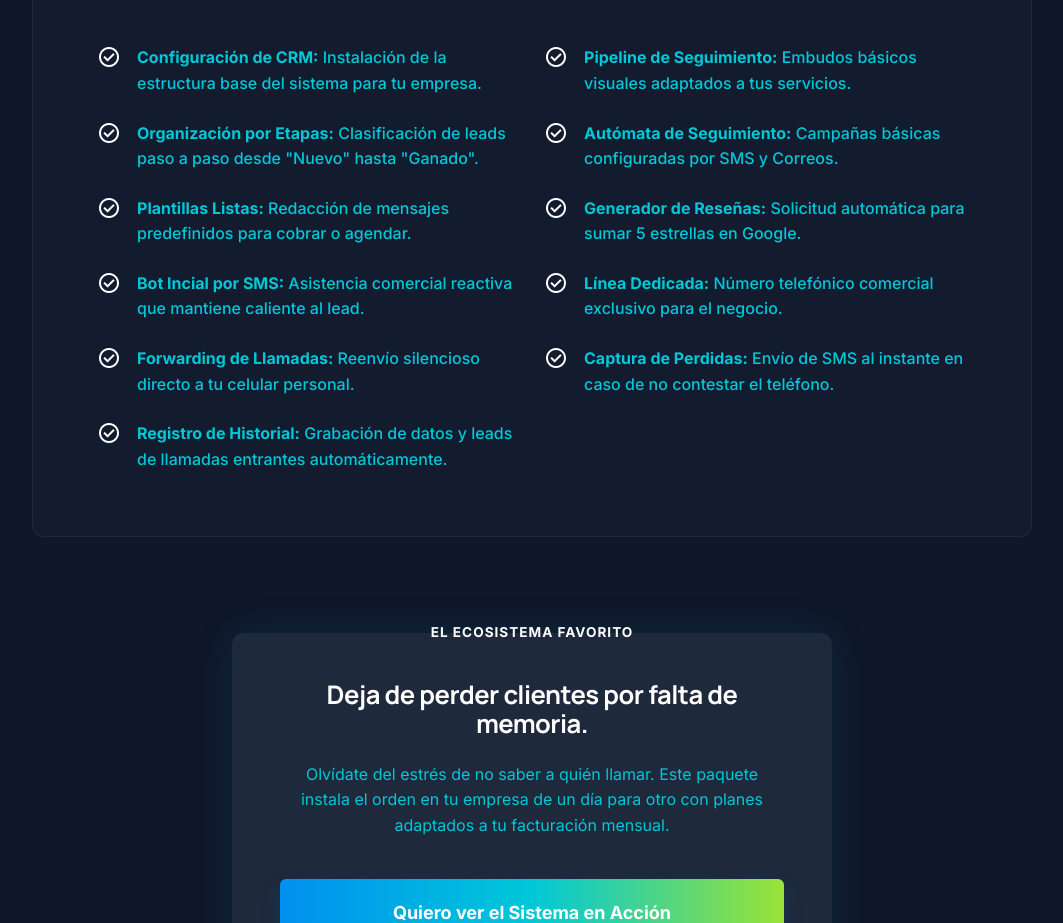
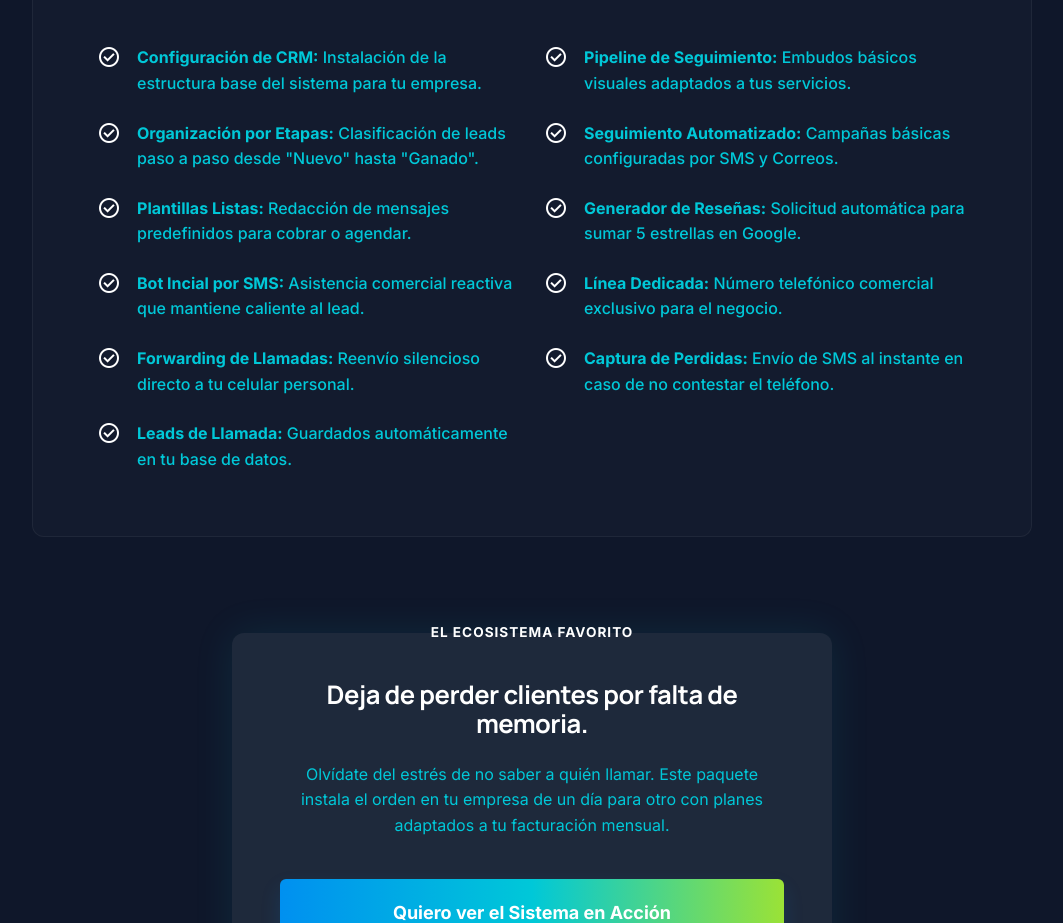
Before and after one commit to joseleo89-glitch/Web-design, a plain HTML site: page sistema-comercial.html in a window 1280 px wide. Shown: the part 3383-4306 px from the top of the page, without its empty margins (108-1171 px from the left). Drawn offline with nearby package versions, Linux system fonts and the light colour scheme.

Commit message:
fix: Typos in value stack of sistema-comercial.html (Autómata -> Seguimiento Automatizado, Registro -> Leads)

```diff
--- a/sistema-comercial.html
+++ b/sistema-comercial.html
@@ -202,7 +202,7 @@
             </div>
             <div style="display: flex; align-items: flex-start; gap: 1rem;">
                 <span class="material-symbols-outlined" style="color: var(--secondary-main);">check_circle</span>
-                <p class="text-secondary" style="font-weight: 500; flex: 1;"><strong>Autómata de Seguimiento:</strong> Campañas básicas configuradas por SMS y Correos.</p>
+                <p class="text-secondary" style="font-weight: 500; flex: 1;"><strong>Seguimiento Automatizado:</strong> Campañas básicas configuradas por SMS y Correos.</p>
             </div>
             <div style="display: flex; align-items: flex-start; gap: 1rem;">
                 <span class="material-symbols-outlined" style="color: var(--secondary-main);">check_circle</span>
@@ -230,7 +230,7 @@
             </div>
             <div style="display: flex; align-items: flex-start; gap: 1rem;">
                 <span class="material-symbols-outlined" style="color: var(--secondary-main);">check_circle</span>
-                <p class="text-secondary" style="font-weight: 500; flex: 1;"><strong>Registro de Historial:</strong> Grabación de datos y leads de llamadas entrantes automáticamente.</p>
+                <p class="text-secondary" style="font-weight: 500; flex: 1;"><strong>Leads de Llamada:</strong> Guardados automáticamente en tu base de datos.</p>
             </div>
         </div>
     </div>
```
